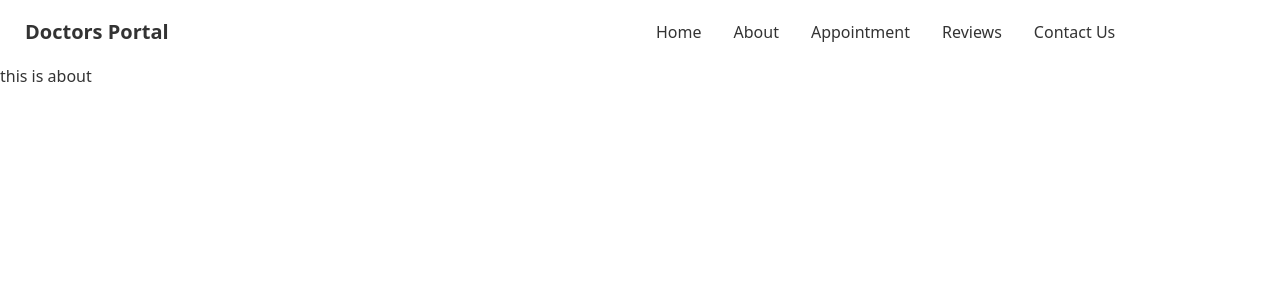
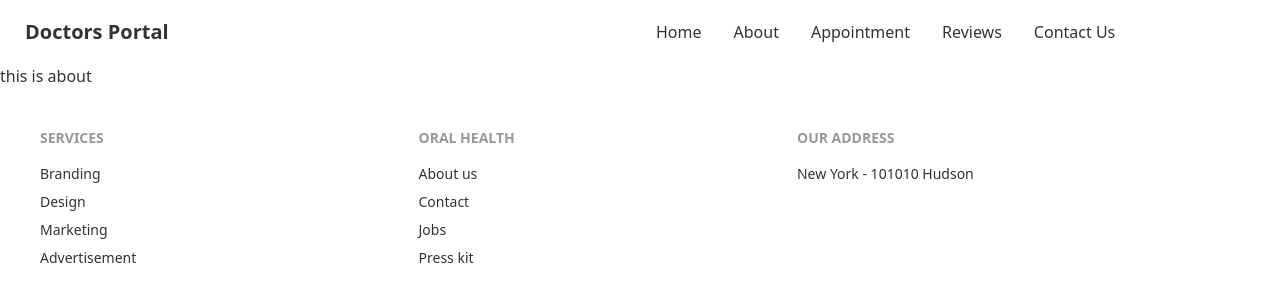
Before and after one commit to Anikroy7/doctors-portal-client, a React (Create React App) app: page /about in a window 1280 px wide. Shown: the top 302 px of the page. Built offline with nearby package versions, Linux system fonts and the light colour scheme.

Commit message:
footer added

```diff
--- a/src/App.js
+++ b/src/App.js
@@ -4,6 +4,7 @@ import Navbar from './Pages/Shared/Navbar/Navbar';
 import { Route, Routes } from 'react-router-dom';
 import Home from './Pages/Home/Home';
 import About from './Pages/About/About';
+import Footer from './Pages/Home/Footer';
 
 function App() {
   return (
@@ -13,6 +14,7 @@ function App() {
         <Route path="/" element={<Home />} />
         <Route path="about" element={<About />} />
       </Routes>
+      <Footer></Footer>
     </div>
   );
 }
--- /dev/null
+++ b/src/Pages/Home/Footer.js
@@ -0,0 +1,33 @@
+import React from 'react';
+import bg from '../../assets/images/footer.png'
+
+const Footer = () => {
+    return (
+        <footer style={{
+            backgroundImage: `url(${bg})`
+        }} class="footer p-10 " >
+
+            <div>
+                <span class="footer-title uppercase">Services</span>
+                <a class="link link-hover">Branding</a>
+                <a class="link link-hover">Design</a>
+                <a class="link link-hover">Marketing</a>
+                <a class="link link-hover">Advertisement</a>
+            </div>
+            <div>
+                <span class="footer-title uppercase">Oral Health</span>
+                <a class="link link-hover">About us</a>
+                <a class="link link-hover">Contact</a>
+                <a class="link link-hover">Jobs</a>
+                <a class="link link-hover">Press kit</a>
+            </div>
+            <div>
+                <span class="footer-title uppercase">Our address</span>
+                <a class="link link-hover">New York - 101010 Hudson</a>
+
+            </div>
+        </footer >
+    );
+};
+
+export default Footer;
```
